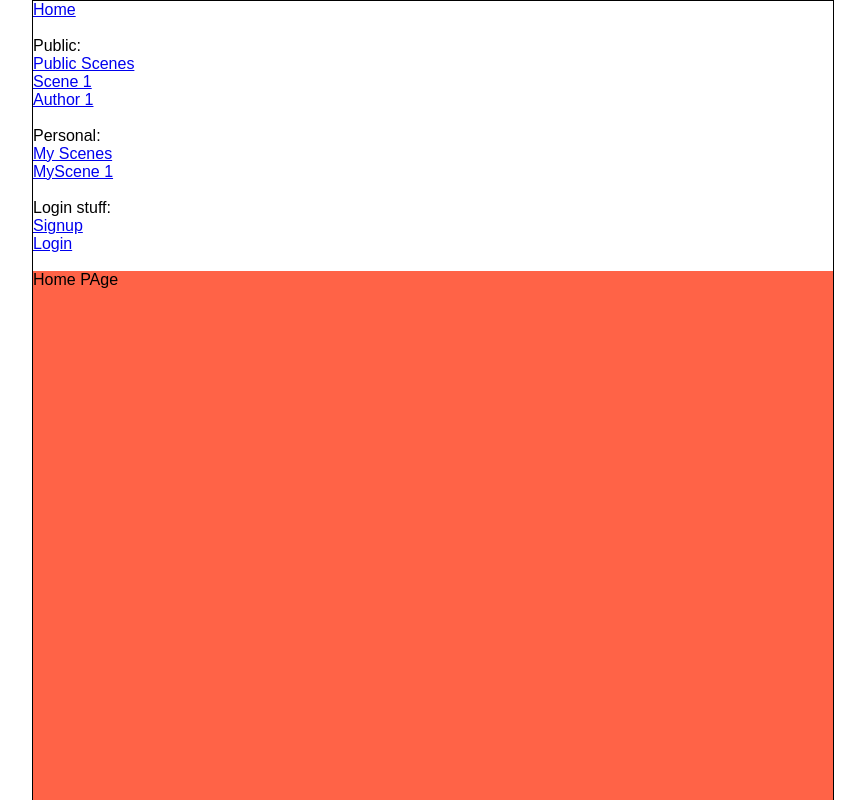
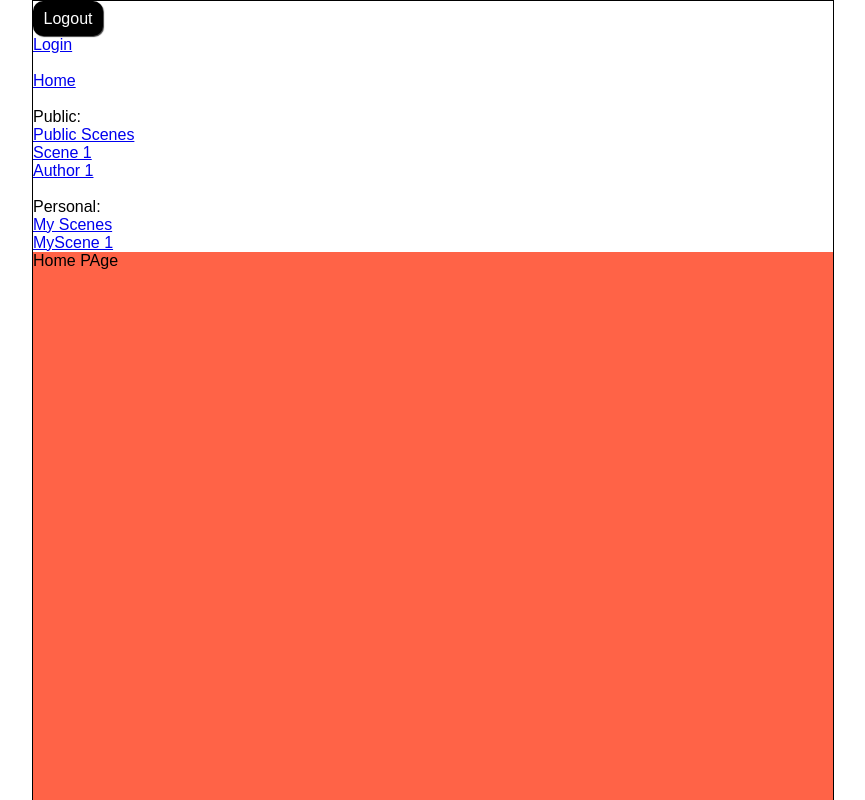
Before and after one commit to TdWa/make-a-scene-frontend, a React (Create React App) app: page / in a window 1280 px wide. Shown: the top 800 px of the page, without its empty margins (207-1072 px from the left). Built offline with nearby package versions, Linux system fonts and the light colour scheme.

Commit message:
add temporary logout button to NavBar

```diff
--- a/src/components/NavBar.tsx
+++ b/src/components/NavBar.tsx
@@ -1,9 +1,18 @@
 import React from "react";
+import { useDispatch } from "react-redux";
 import { NavLink } from "react-router-dom";
+import { Button } from "../styles/styledElements";
+import { logOut } from "../store/user/actions";
 
 export default function NavBar() {
+  const dispatch = useDispatch();
   return (
     <div>
+      <Button onClick={() => dispatch(logOut())}>Logout</Button>
+      <br></br>
+      <NavLink to="/login">Login</NavLink>
+      <br></br>
+      <br></br>
       <NavLink to="/" exact={true}>
         Home
       </NavLink>
@@ -23,15 +32,6 @@ export default function NavBar() {
       <NavLink to="/myScenes">My Scenes</NavLink>
       <br></br>
       <NavLink to="/myScene/1">MyScene 1</NavLink>
-      <br></br>
-      <br></br>
-      Login stuff:
-      <br></br>
-      <NavLink to="/signup">Signup</NavLink>
-      <br></br>
-      <NavLink to="/login">Login</NavLink>
-      <br></br>
-      <br></br>
     </div>
   );
 }
```
